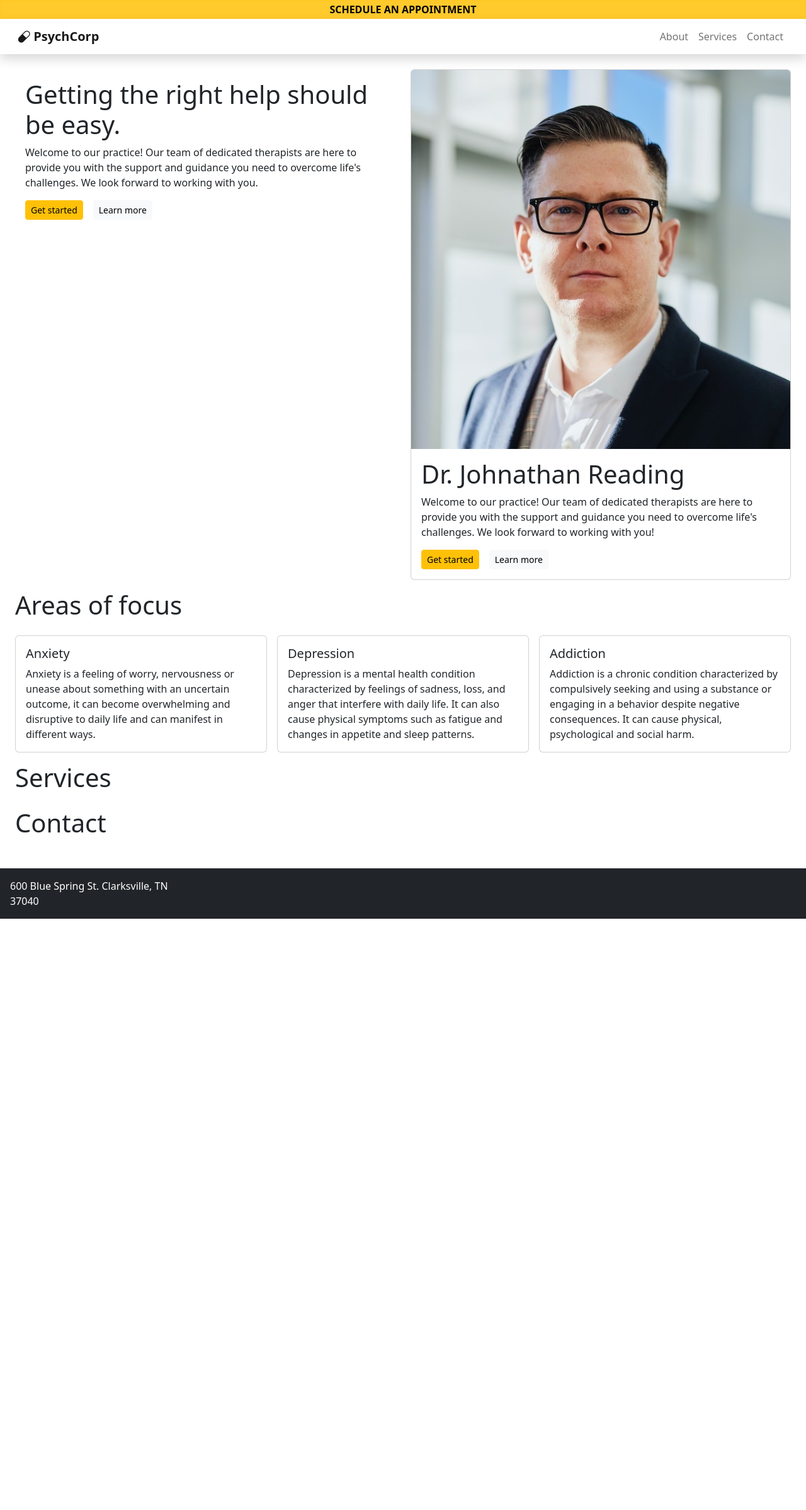
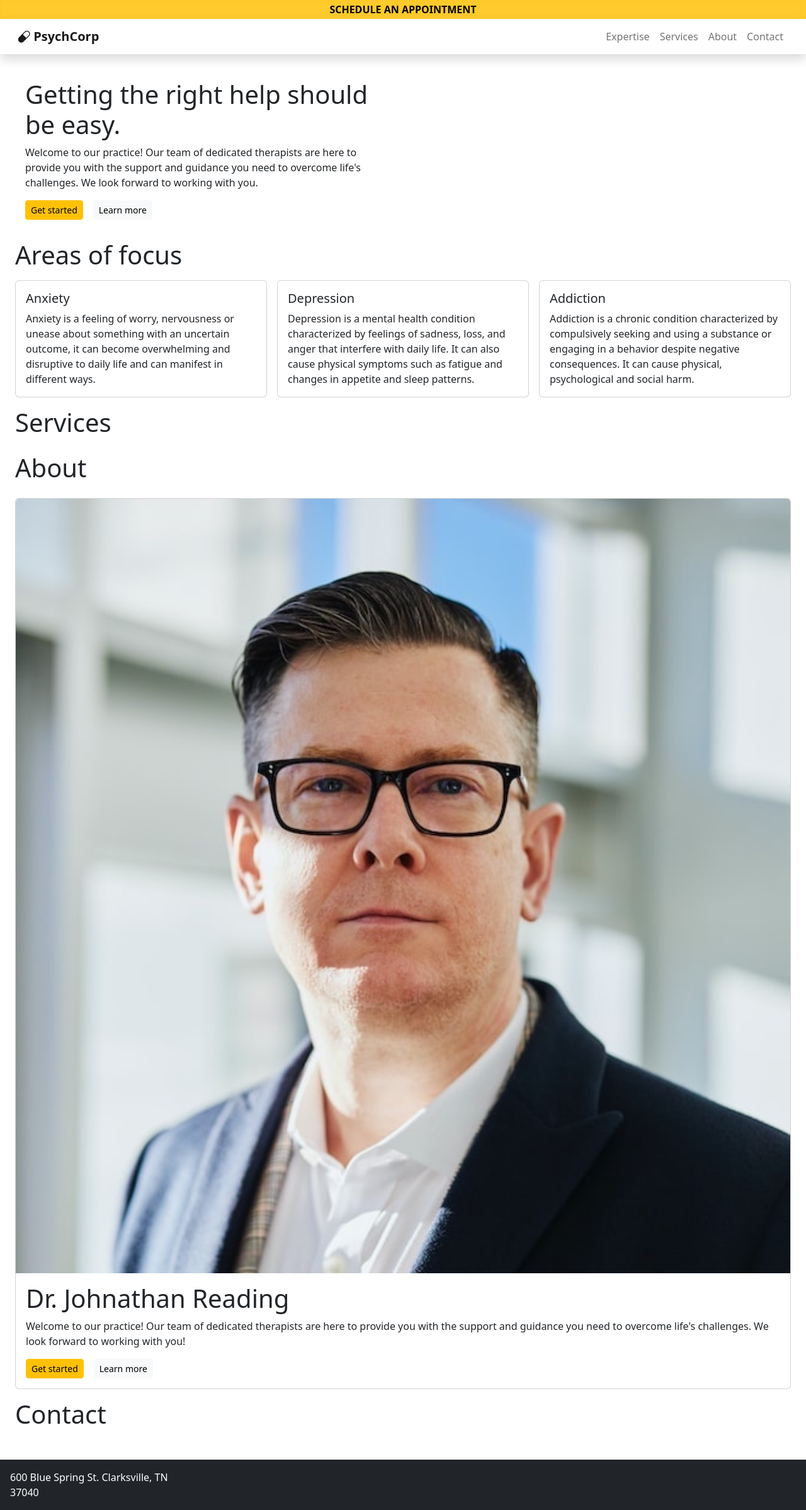
Before and after one commit to nicolasmatthewlee/healthcare-practice, a React (Create React App) app: page / in a window 1280 px wide. Shown: the whole page at 63% size. Before the commit the page ends 1459 px from the top, so only its background shows below. Built offline with nearby package versions, Linux system fonts and the light colour scheme.

Commit message:
moved profile card down to make room for an illustration at the top

```diff
--- a/src/App.js
+++ b/src/App.js
@@ -35,10 +35,13 @@ export const App = () => {
           <div className="navbar-collapse collapse" id="navbarCollapse">
             <div class="navbar-nav ms-auto">
               <a href="#" className="nav-item nav-link">
-                About
+                Expertise
               </a>
               <a href="#" className="nav-item nav-link">
                 Services
+              </a>
+              <a href="#" className="nav-item nav-link">
+                About
               </a>
               <a href="#" className="nav-item nav-link">
                 Contact
@@ -73,31 +76,10 @@ export const App = () => {
               </div>
             </div>
           </div>
-          <div class="col-sm-6">
-            <div class="card mb-3">
-              <img src={PROFILE_IMG} alt="" class="card-img-top" />
-              <div class="card-body">
-                <h1 class="card-title">Dr. Johnathan Reading</h1>
-                <p class="card-text">
-                  Welcome to our practice! Our team of dedicated therapists are
-                  here to provide you with the support and guidance you need to
-                  overcome life's challenges. We look forward to working with
-                  you!
-                </p>
-                <div class="row">
-                  <div class="col">
-                    <button class="btn btn-sm btn-warning me-3">
-                      Get started
-                    </button>
-                    <button class="btn btn-sm btn-light">Learn more</button>
-                  </div>
-                </div>
-              </div>
-            </div>
-          </div>
+          <div class="col-sm-6"></div>
         </div>
 
-        <div class="row mb-3">
+        <div class="row mb-2">
           <div class="col">
             <h1>Areas of focus</h1>
           </div>
@@ -153,6 +135,30 @@ export const App = () => {
 
         <div className="row mb-3">
           <div className="col">
+            <h1>About</h1>
+          </div>
+        </div>
+
+        <div class="card mb-3">
+          <img src={PROFILE_IMG} alt="" class="card-img-top" />
+          <div class="card-body">
+            <h1 class="card-title">Dr. Johnathan Reading</h1>
+            <p class="card-text">
+              Welcome to our practice! Our team of dedicated therapists are here
+              to provide you with the support and guidance you need to overcome
+              life's challenges. We look forward to working with you!
+            </p>
+            <div class="row">
+              <div class="col">
+                <button class="btn btn-sm btn-warning me-3">Get started</button>
+                <button class="btn btn-sm btn-light">Learn more</button>
+              </div>
+            </div>
+          </div>
+        </div>
+
+        <div className="row mb-3">
+          <div className="col">
             <h1>Contact</h1>
           </div>
         </div>
```
